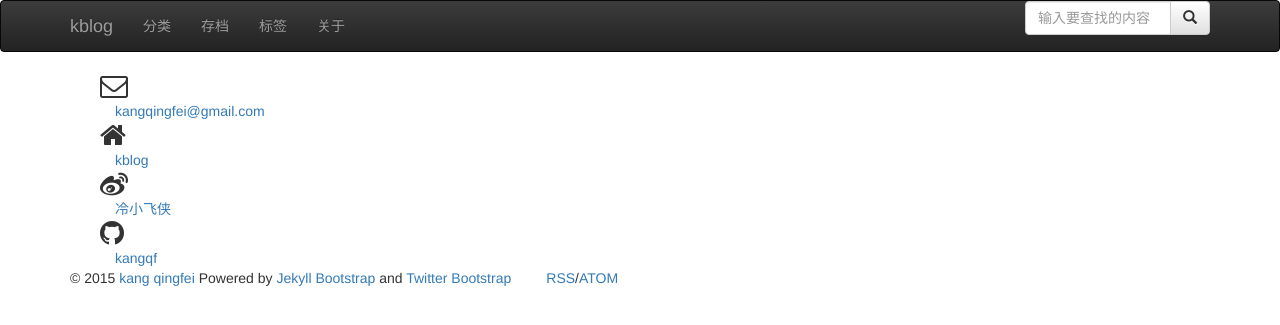
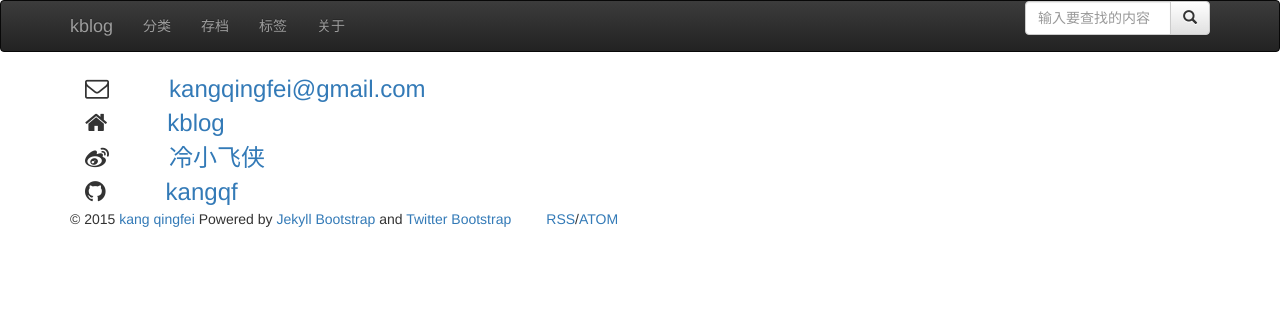
Before and after one commit to kangqf/kangqf.github.io, a Jekyll site: the page built from about.html, in a window 1280 px wide. Shown: the top 325 px of the page. Built offline with Jekyll 4.4.1, drawn with Linux system fonts in a browser that asks for light colours; nearby versions of some CDN libraries; library files that are not in the unit come from our copies; Markdown is read by kramdown in place of the engine named in the settings.

Commit message:
change about

```diff
--- a/about.html
+++ b/about.html
@@ -5,37 +5,25 @@ description: ""
 ---
 {% include JB/setup %}
 
-<div id="" class="container">
-  <div class="container item">
+<div id="" class="container" style="font-size: 24px;text-align:left">
     <div>
-      <i class="fa fa-2x fa-envelope-o"></i>
+      <i class="fa fa-1x fa-envelope-o"></i>
+      <a href="mailto:kangqingfei@gmail.com">&nbsp &nbsp &nbsp &nbsp kangqingfei@gmail.com</a>
     </div>
-    <div class="container item-info">
-      <a href="mailto:kangqingfei@gmail.com">kangqingfei@gmail.com</a>
+
+    <div>
+      <i class="fa fa-1x fa-home"></i>
+      <a href="https://www.kangqingfei.cn">&nbsp &nbsp &nbsp &nbsp kblog</a>
     </div>
-  </div>
-  <div class="container item">
+
     <div>
-      <i class="fa fa-2x fa-home"></i>
+      <i class="fa fa-1x fa-weibo"></i>
+      <a href="https://www.kangqingfei.cn">&nbsp &nbsp &nbsp &nbsp 冷小飞侠</a>
     </div>
-    <div class="container item-info">
-      <a href="https://www.kangqingfei.cn">kblog</a>
+
+    <div>
+      <i class="fa fa-1x fa-github"></i>
+      <a href="https://github.kangqf.cn">&nbsp &nbsp &nbsp &nbsp kangqf</a>
     </div>
-  </div>
-  <div class="container item">
-    <div>
-      <i class="fa fa-2x fa-weibo"></i>
-    </div>
-    <div class="container item-info">
-      <a href="https://www.kangqingfei.cn">冷小飞侠</a>
-    </div>
-  </div>
-  <div class="container item">
-    <div>
-      <i class="fa fa-2x fa-github"></i>
-    </div>
-    <div class="container item-info">
-      <a href="https://github.kangqf.cn">kangqf</a>
-    </div>
-  </div>
+
 </div>
```
